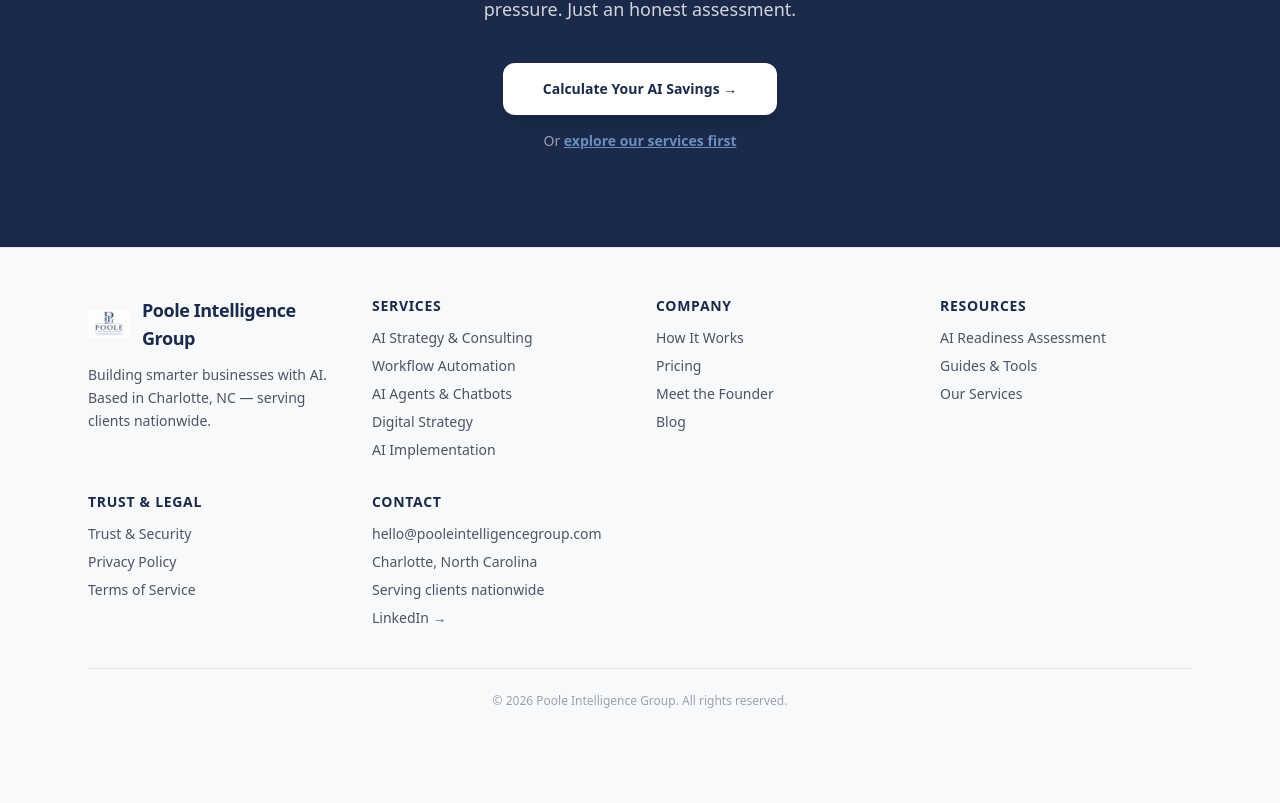
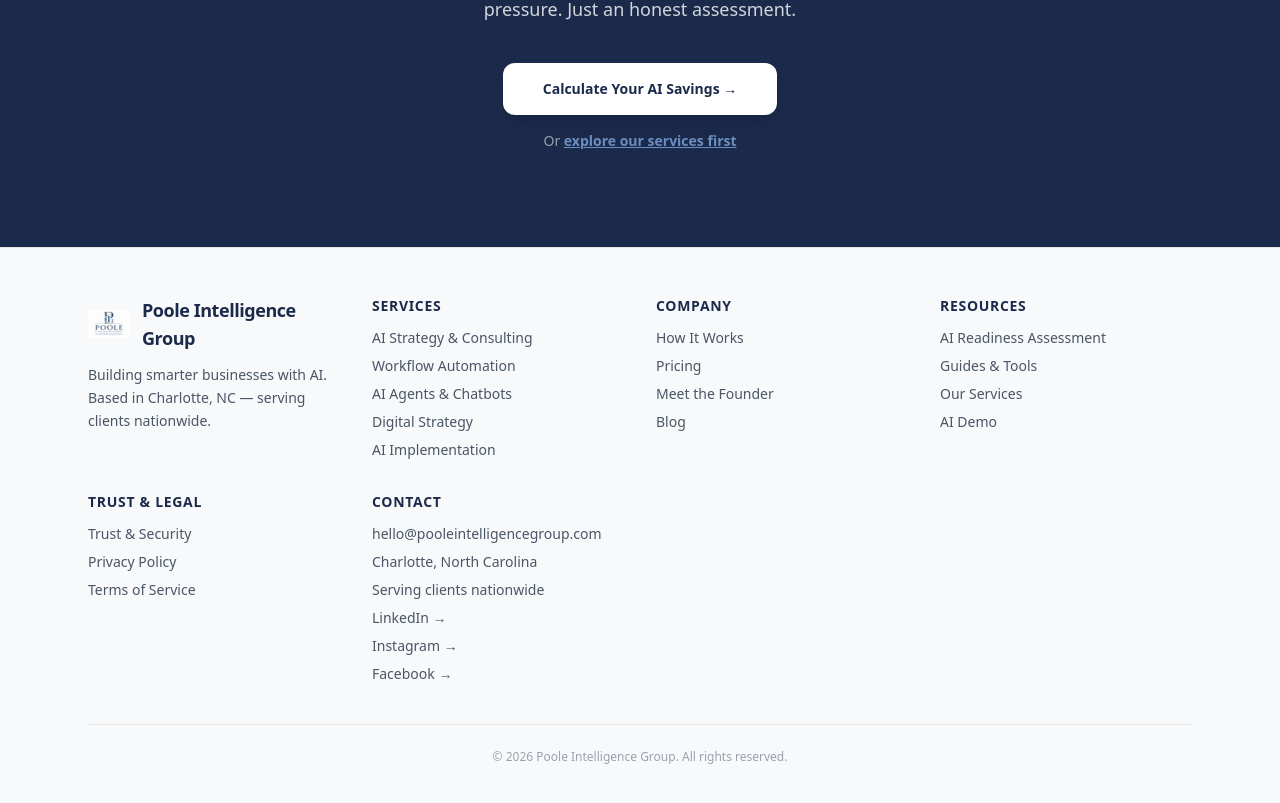
Before and after one commit to andrerpoole1292/Poole-Intelligence-Group, a React (Vite) app: page / in a window 1280 px wide. Shown: the part 8831-9634 px from the top of the page. Built offline with nearby package versions, Linux system fonts and the light colour scheme.

Commit message:
Add AI Demo link to footer Resources section

```diff
--- a/src/routes/__root.tsx
+++ b/src/routes/__root.tsx
@@ -37,7 +37,11 @@
     email: "hello@pooleintelligencegroup.com",
             contactType: "sales",
   },
-  sameAs: ["https://linkedin.com/company/pooleintelligence"],
+  sameAs: [
+    "https://www.linkedin.com/company/poole-intelligence-group",
+    "https://www.instagram.com/pooleintelligencegroup",
+    "https://www.facebook.com/profile.php?id=61592276481874",
+  ],
 };
 
 // Static head meta — extracted to a constant so it doesn't create new
@@ -288,6 +292,7 @@
               <li><Link to="/assessment" className="hover:text-[#1B2A4A] dark:hover:text-gray-100">AI Readiness Assessment</Link></li>
               <li><Link to="/resources" className="hover:text-[#1B2A4A] dark:hover:text-gray-100">Guides & Tools</Link></li>
               <li><Link to="/services" className="hover:text-[#1B2A4A] dark:hover:text-gray-100">Our Services</Link></li>
+              <li><Link to="/demo" className="hover:text-[#1B2A4A] dark:hover:text-gray-100">AI Demo</Link></li>
             </ul>
           </div>
           <div>
@@ -310,12 +315,32 @@
               <li>Serving clients nationwide</li>
               <li>
                 <a
-                  href="https://linkedin.com/company/pooleintelligence"
+                  href="https://www.linkedin.com/company/poole-intelligence-group"
                   target="_blank"
                   rel="noopener noreferrer"
                   className="hover:text-[#1B2A4A] dark:hover:text-gray-100"
                 >
                   LinkedIn →
+                </a>
+              </li>
+              <li>
+                <a
+                  href="https://www.instagram.com/pooleintelligencegroup"
+                  target="_blank"
+                  rel="noopener noreferrer"
+                  className="hover:text-[#1B2A4A] dark:hover:text-gray-100"
+                >
+                  Instagram →
+                </a>
+              </li>
+              <li>
+                <a
+                  href="https://www.facebook.com/profile.php?id=61592276481874"
+                  target="_blank"
+                  rel="noopener noreferrer"
+                  className="hover:text-[#1B2A4A] dark:hover:text-gray-100"
+                >
+                  Facebook →
                 </a>
               </li>
             </ul>
```
